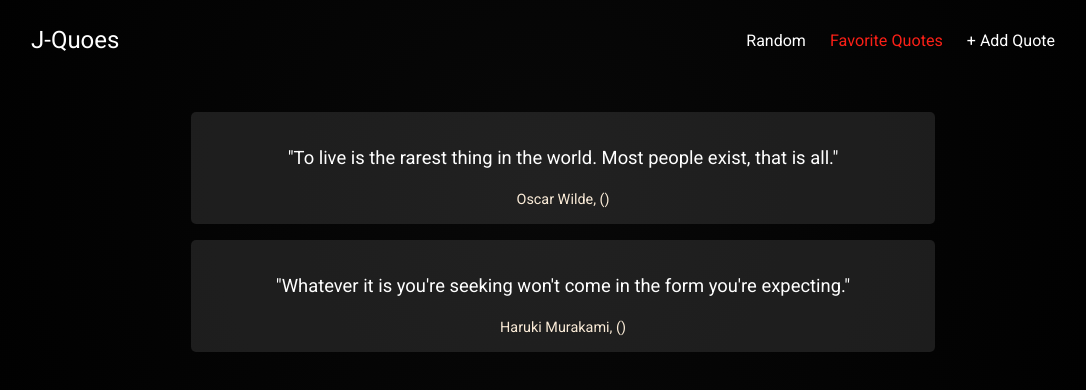
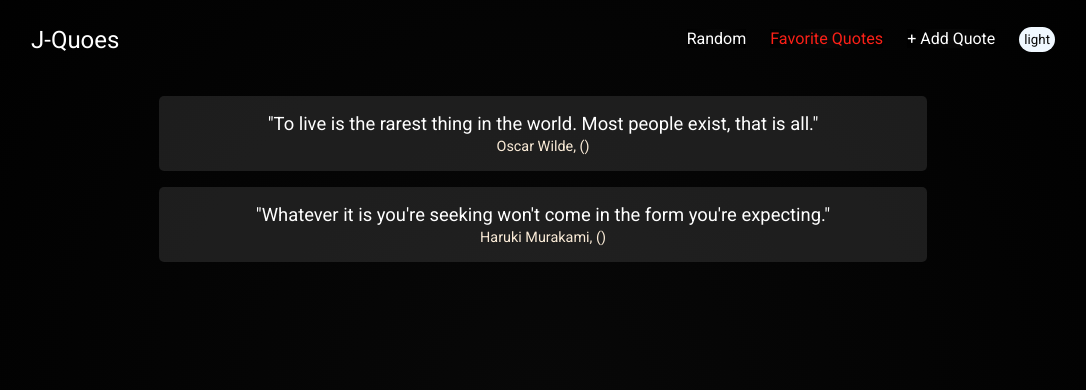
Before and after one commit to DevJhom/quotes-app, a React (Create React App) app: page /fav-quotes in a window 1280 px wide. Shown: the top 390 px of the page, without its empty margins (97-1183 px from the left). Built offline with nearby package versions, Linux system fonts and the light colour scheme.

Commit message:
add theme toggler with context api

```diff
--- a/src/App.js
+++ b/src/App.js
@@ -1,6 +1,7 @@
 import React from "react";
 import { Route, Switch } from "react-router-dom";
 
+import { ThemeContextProvider } from "./store/theme-context";
 import Layout from "./components/UI/Layout";
 import Landing from "./pages/Landing";
 import FavoriteQuotes from "./pages/FavoriteQuotes";
@@ -8,6 +9,7 @@ import AddQuotes from "./pages/AddQuotes";
 
 function App() {
   return (
+    <ThemeContextProvider>
       <Layout>
         <Switch>
           <Route path="/" exact>
@@ -21,6 +23,7 @@ function App() {
           </Route>
         </Switch>
       </Layout>
+    </ThemeContextProvider>
   );
 }
 
--- a/src/components/UI/Layout.js
+++ b/src/components/UI/Layout.js
@@ -1,13 +1,18 @@
-import { Fragment } from "react";
-
+import { useContext } from "react";
+import ThemeContext from "../../store/theme-context";
 import Navigation from "./Navigation";
 
+import classes from "./Layout.module.css";
+import "../../index.css";
+
 const Layout = (props) => {
+  const ctx = useContext(ThemeContext);
+
   return (
-    <Fragment>
+    <div className={`${classes.layout} ${ctx.theme}`}>
       <Navigation />
       <main>{props.children}</main>
-    </Fragment>
+    </div>
   );
 };
 
--- /dev/null
+++ b/src/components/UI/Layout.module.css
@@ -0,0 +1,3 @@
+.layout {
+    height: 100vh;
+}
--- a/src/components/UI/Navigation.js
+++ b/src/components/UI/Navigation.js
@@ -1,21 +1,35 @@
 import { NavLink } from "react-router-dom";
+import { useContext } from "react";
+import ThemeContext from "../../store/theme-context";
 
 import classes from "./Navigation.module.css";
+import "../../index.css";
 
 const Navigation = () => {
+  const ctx = useContext(ThemeContext);
+
+  const themeToggleHandler = () => {
+    ctx.toggleTheme(ctx.theme);
+  }
+
+  const themeOpposite = ctx.theme === 'dark' ? 'light' : 'dark';
+
   return (
     <header className={classes.header}>
       <div className={classes.logo}>J-Quoes</div>
       <nav className={classes.nav}>
         <ul>
           <li>
-            <NavLink to="/">Random</NavLink>
+            <NavLink to="/" className={ctx.theme}>Random</NavLink>
           </li>
           <li>
-            <NavLink to="fav-quotes" activeClassName={classes.active}>Favorite Quotes</NavLink>
+            <NavLink to="fav-quotes" activeClassName={classes.active} className={ctx.theme}>Favorite Quotes</NavLink>
           </li>
           <li>
-            <NavLink to="add-quote" activeClassName={classes.active}>+ Add Quote</NavLink>
+            <NavLink to="add-quote" activeClassName={classes.active} className={ctx.theme}>+ Add Quote</NavLink>
+          </li>
+          <li>
+            <button className={`${classes['toggle-btn']} ${themeOpposite}`} onClick={themeToggleHandler}>{themeOpposite}</button>
           </li>
         </ul>
       </nav>
--- a/src/components/UI/Navigation.module.css
+++ b/src/components/UI/Navigation.module.css
@@ -27,7 +27,6 @@
 
 .nav a {
     text-decoration: none;
-    color: #fff;
 }
 
 .nav a:hover,
@@ -36,3 +35,24 @@
     color: #FA2017;
     font-size: 1.01rem;
 }
+
+.toggle-btn {
+    font-family: inherit;
+    margin-top: -10%;
+    border-radius: 15px;
+    padding: 5px;
+    outline: none;
+    border: none;
+}
+
+.toggle-btn {
+    cursor: pointer;
+}
+
+.dark {
+  color: #fff;
+}
+
+.light {
+    color: #080808;
+}
--- a/src/index.css
+++ b/src/index.css
@@ -2,17 +2,12 @@
 
 * {
   box-sizing: border-box;
+  padding: 0;
+  margin: 0;
 }
 
 html {
   font-family: 'Roboto', sans-serif;
-}
-
-body {
-  margin: 0;
-  color: #fff;
-  /* background-color: #0B0B0B; */
-  background-image: radial-gradient(circle at center, #080808,#000);
 }
 
 .centered {
@@ -21,3 +16,13 @@ body {
   align-items: center;
   flex-direction: column;
 }
+
+.dark {
+  color: #fff;
+  background-image: radial-gradient(circle at center, #080808,#000);
+}
+
+.light {
+  color: #080808;
+  background-color: aliceblue;
+}
--- /dev/null
+++ b/src/store/theme-context.js
@@ -0,0 +1,29 @@
+import React, { createContext, useState } from "react";
+
+const ThemeContext = React.createContext({
+  theme: "",
+  toggleTheme: () => {},
+});
+
+//the Theme Provider
+export const ThemeContextProvider = (props) => {
+  const [theme, setTheme] = useState("dark");
+
+  const toggleThemeHandler = (value) => {
+    if (value === "dark") setTheme("light");
+    else if (value === "light") setTheme("dark");
+  };
+
+  return (
+    <ThemeContext.Provider
+      value={{
+        theme: theme,
+        toggleTheme: toggleThemeHandler,
+      }}
+    >
+      {props.children}
+    </ThemeContext.Provider>
+  );
+};
+
+export default ThemeContext;
```
Lines whose indentation alone changed are shown as unchanged.
